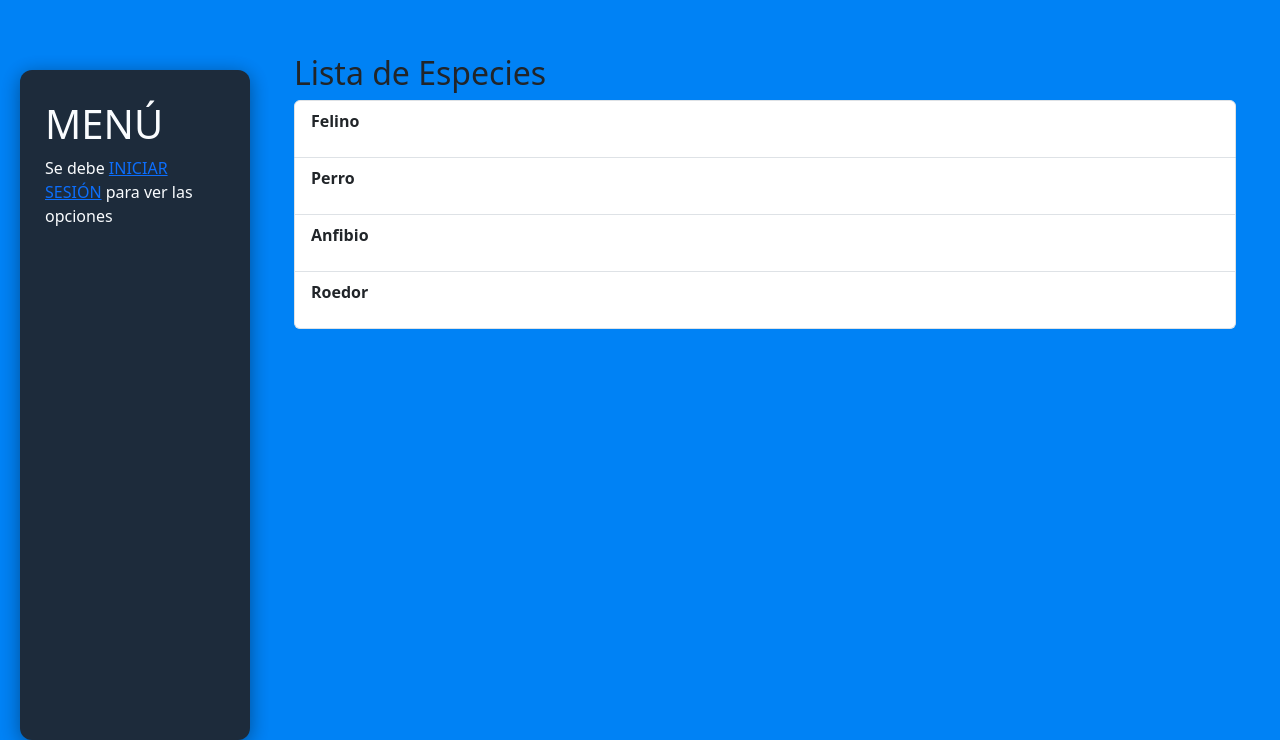
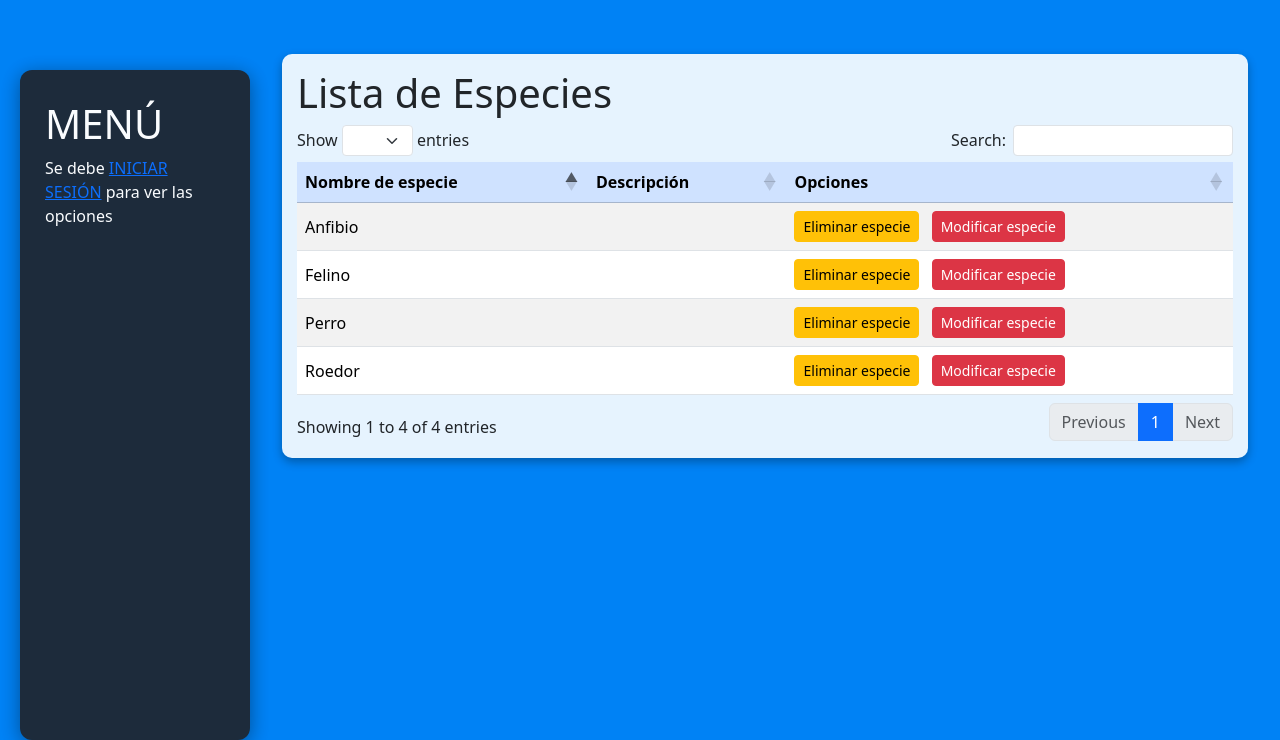
Before and after one commit to MarceDelgado/prueba, a Django app: page /listar_especies/ in a window 1280 px wide. Shown: the part 116-856 px from the top of the page. Run offline with Django 4.2, Linux system fonts and the light colour scheme; data comes from the database, SQL or seed files in the repository; some libraries are stand-ins or nearby versions.

Commit message:
Modificaciones de los html

```diff
--- a/apps/core/templates/base.html
+++ b/apps/core/templates/base.html
@@ -12,7 +12,7 @@
     <link
         href="https://cdn.jsdelivr.net/npm/bootstrap@5.3.3/dist/css/bootstrap.min.css"
         rel="stylesheet"
-        integrity="sha384-QWTKZyjpPEjISv5WaRU9OFeRpok6YctnYmDr5pNlyT2bRjXh0JMhjY6hW+ALEwIH"
+        integrity="sha38 4-QWTKZyjpPEjISv5WaRU9OFeRpok6YctnYmDr5pNlyT2bRjXh0JMhjY6hW+ALEwIH"
         crossorigin="anonymous">
 
     <!-- Bootstrap Icons -->
@@ -106,5 +106,20 @@
             {% endfor %}
         </div>
     {% endif %}
+    <!-- JQuery-->
+    <script src="https://code.jquery.com/jquery-3.7.1.min.js"></script>
+    <!--DataTables js-->
+    <script src="https://cdn.datatables.net/1.13.8/js/jquery.dataTables.min.js"></script>
+    <script src="https://cdn.datatables.net/1.13.8/js/dataTables.bootstrap5.min.js"></script>
+    <script>
+        $(document).ready(function(){
+            $('#tablaUP').DataTable({
+                language:{
+                    url:"//cdn.datatables.net/plug-ins/1.13.8/i18n/es-ES.json"
+                },
+                pageLength:5
+            });
+        });
+    </script>
 </body>
 </html>
--- a/apps/core/templates/especie/listarEspecie.html
+++ b/apps/core/templates/especie/listarEspecie.html
@@ -1,50 +1,28 @@
-<!-- templates/listar_especies.html -->
 {% extends 'base.html' %}
+{% block content %}
+  <div class="table-responsive">
+    <h1>Lista de Especies</h1>
+    <table id="tablaUP" class="table table-striped table-hover align-middle">
+      <thead class="table-primary">
+        <tr>
+          <th>Nombre de especie</th>
+          <th>Descripción</th>
+          <th>Opciones</th>
+        </tr>
+      </thead>
+      <tbody>
+        {% for especie in especies %}
+          <tr>
+            <td>{{especie.nombre}}</td>
+            <td>{{especie.descripcion}}</td>
+            <td>
+              <a href="{% url 'eliminar_especie' especie.pk %}"class="btn btn-sm btn-warning">Eliminar especie</a>
+              <a href="{% url 'modificar_especie' especie.pk %}"class="btn btn-sm btn-danger ms-2">Modificar especie</a>
+            </td>
+          </tr>
+        {% endfor %}
+      </tbody>
+    </table>
 
-{% block content %}
-  <div class="container">
-    <h2>Lista de Especies</h2>
-
-    {% if especies %}
-      <ul class="list-group">
-        {% for especie in especies %}
-          <li class="list-group-item">
-            <strong>{{ especie.nombre }}</strong><br>
-            <p>{{ especie.descripcion }}</p>
-          </li>
-        {% endfor %}
-      </ul>
-    {% else %}
-      <p>No se encontraron especies.</p>
-    {% endif %}
-
-    <!-- Paginar -->
-    {% if is_paginated %}
-      <nav>
-        <ul class="pagination">
-          {% if page_obj.has_previous %}
-            <li class="page-item">
-              <a class="page-link" href="?page=1">&laquo; Primero</a>
-            </li>
-            <li class="page-item">
-              <a class="page-link" href="?page={{ page_obj.previous_page_number }}">Anterior</a>
-            </li>
-          {% endif %}
-
-          <li class="page-item disabled">
-            <span class="page-link">{{ page_obj.number }}</span>
-          </li>
-
-          {% if page_obj.has_next %}
-            <li class="page-item">
-              <a class="page-link" href="?page={{ page_obj.next_page_number }}">Siguiente</a>
-            </li>
-            <li class="page-item">
-              <a class="page-link" href="?page={{ page_obj.paginator.num_pages }}">Último »</a>
-            </li>
-          {% endif %}
-        </ul>
-      </nav>
-    {% endif %}
   </div>
-{% endblock %}
+  {% endblock %}
--- a/apps/core/templates/mascotas/listaMascotas.html
+++ b/apps/core/templates/mascotas/listaMascotas.html
@@ -2,7 +2,7 @@
 {% block content %}
   <div class="table-responsive">
     <h1>Lista de Mascotas</h1>
-    <table class="table table-striped table-hover align-middle">
+    <table id="tablaUP" class="table table-striped table-hover align-middle">
       <thead class="table-primary">
         <tr>
           <th>Especie</th>
```
Also changed, not shown: apps/core/templates/especie/modificarEspecie.html (+11 -10 lines), apps/core/templates/personas/listaPersonas.html (+40 -0 lines), apps/core/templates/raza/listarRaza.html (+4 -3 lines).
